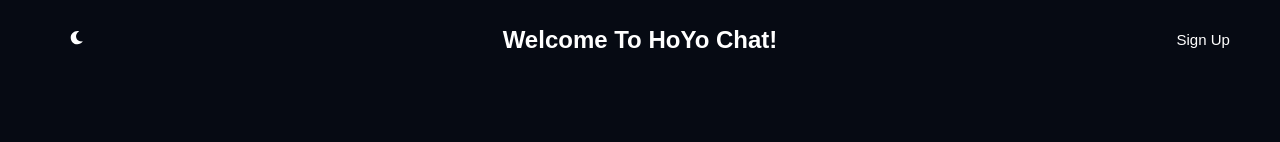
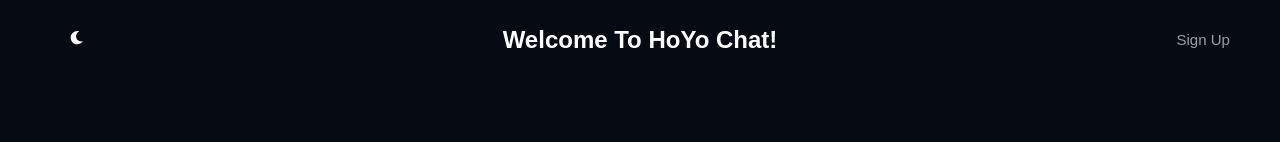
Before and after one commit to Mix4Pro/ChatBeta, a React (Create React App) app: page / in a window 1280 px wide. In both pictures the pointer is over the link "Sign Up". Shown: the top 142 px of the page. Built offline with nearby package versions, Linux system fonts and the light colour scheme; no server answers.

Commit message:
Second Commit

```diff
--- a/src/App.css
+++ b/src/App.css
@@ -119,6 +119,13 @@
   height: 100svh;
   box-sizing: border-box;
   overflow-y: hidden;
+}
+
+.main-login-div a{
+  transition: 500ms;
+}
+.main-login-div a:hover{
+  opacity: 0.6;
 }
 
 .login-header{
```
